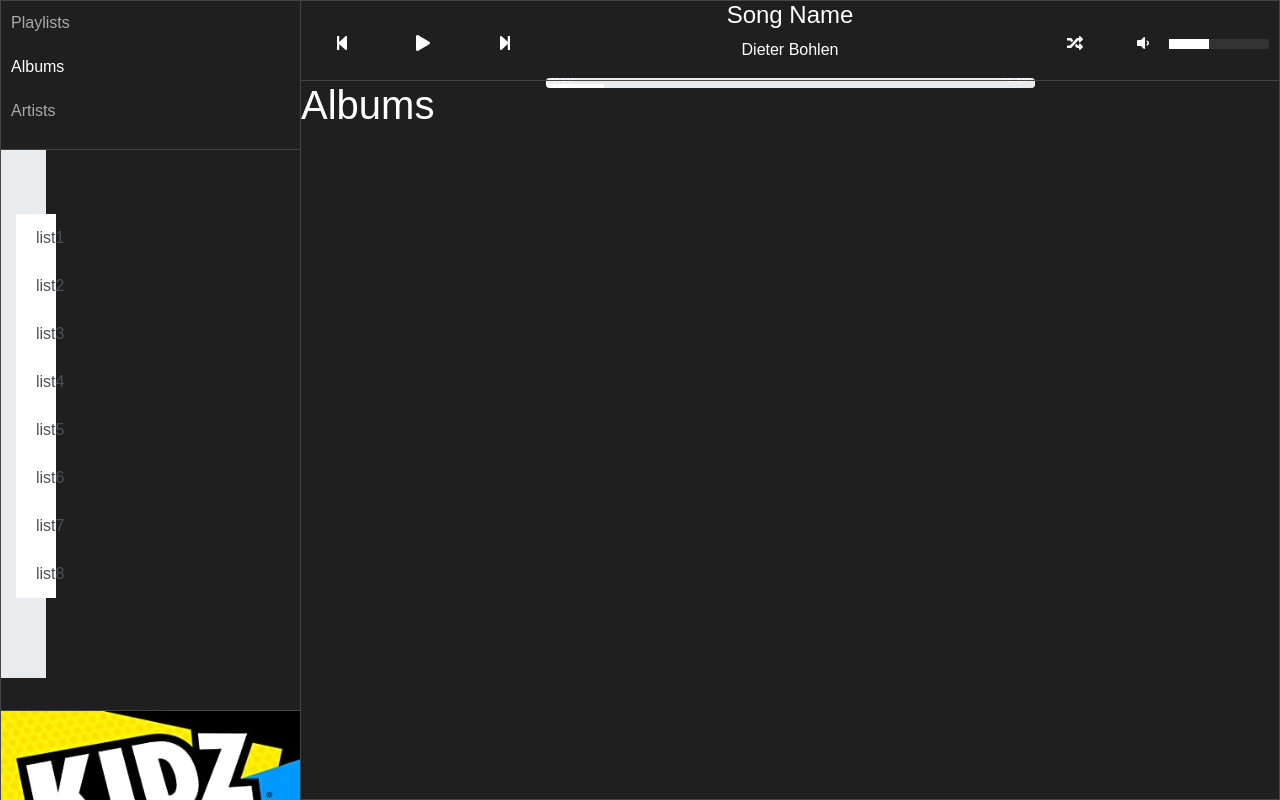
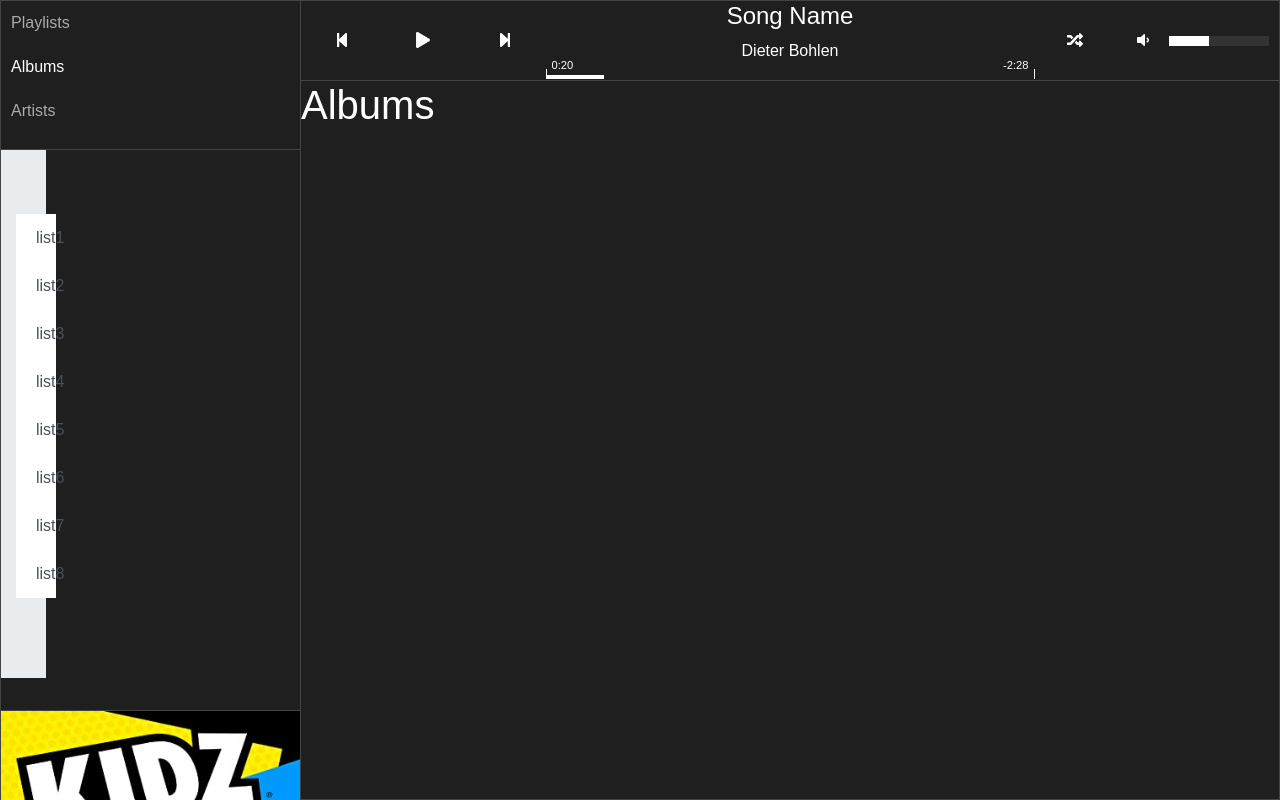
Before and after one commit to Open-Sound-Stream-Organization/oss-web, a React (Create React App) app: page /albums in a window 1280 px wide. Shown: the top 800 px of the page. Built offline with nearby package versions, Linux system fonts and the light colour scheme.

Commit message:
rename progress class to solve conflict with bootstrap

```diff
--- a/src/components/Player.tsx
+++ b/src/components/Player.tsx
@@ -42,7 +42,7 @@ function TrackInfo(track: IActiveTrack) {
         <Cell area='info'>
             <h4>{name}</h4>
             <p>{artist.name}</p>
-            <div className='progress'>
+            <div className='track-progress'>
                 <span>{timestamp(position)}</span>
                 <span>-{timestamp(length - position)}</span>
                 <div style={{ width: `${position / length * 100}%` }} />
--- a/src/style/player.scss
+++ b/src/style/player.scss
@@ -13,11 +13,10 @@
     .info {
         width: 100%;
         text-align: center;
-        padding-bottom: 10px;
     }
 
     .volume .bar,
-    .progress {
+    .track-progress {
         width: 100%;
         cursor: pointer;
 
@@ -56,7 +55,7 @@
         }
     }
 
-    .progress {
+    .track-progress {
         height: 10px;
         position: absolute;
         left: 0;
```
